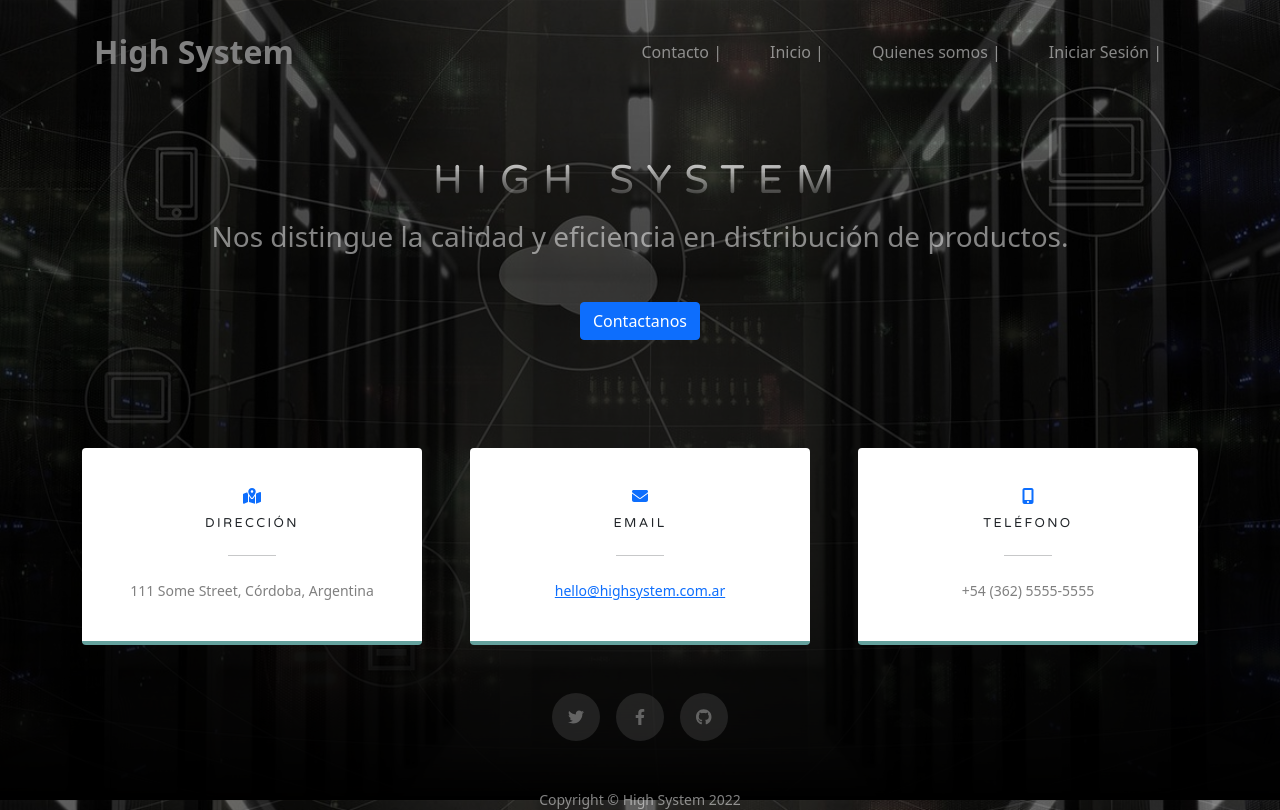
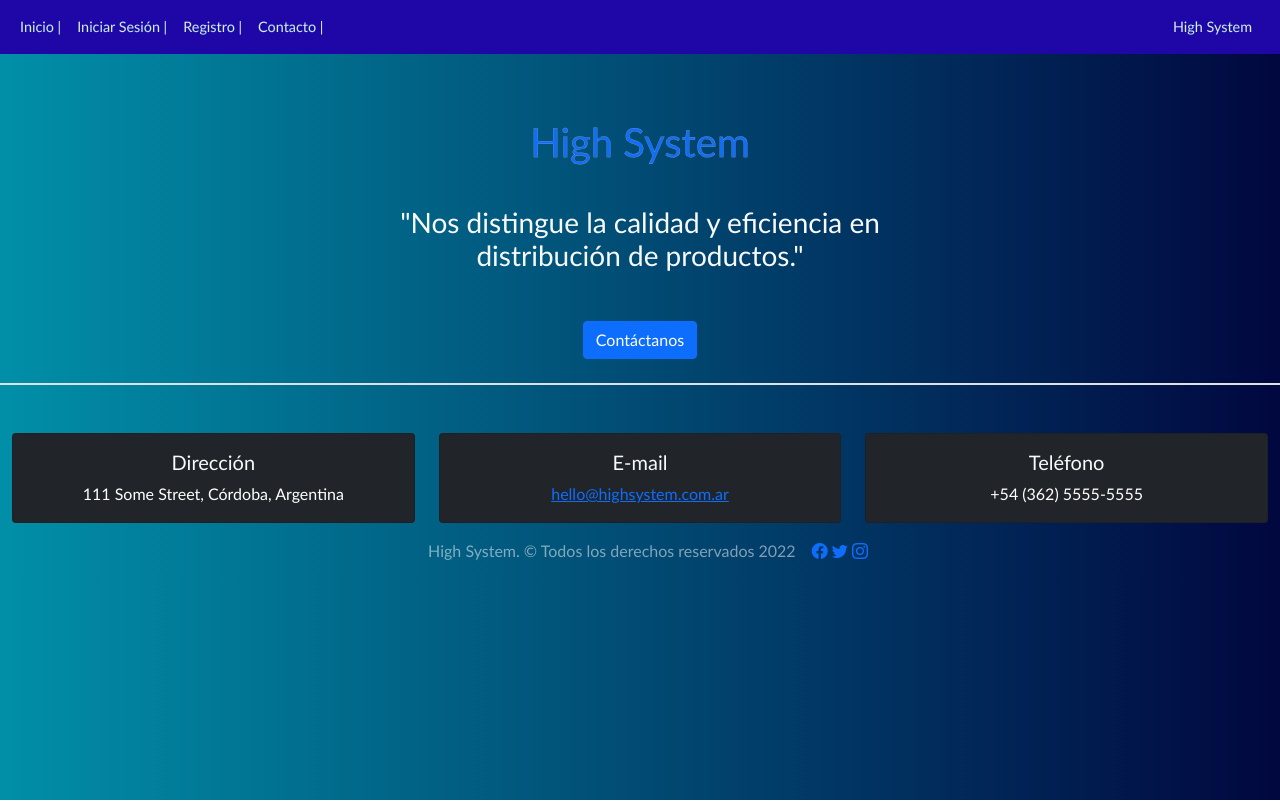
Before and after one commit to acantoscurria/ispc-fullstack, a plain HTML site: page index.html in a window 1280 px wide. Drawn offline with nearby package versions, Linux system fonts and the light colour scheme.

Commit message:
nuevo index funcionando

```diff
--- a/index.html
+++ b/index.html
@@ -2,155 +2,105 @@
 <html lang="es">
 
 <head>
-    <meta charset="UTF-8">
+    <meta charset="utf-8">
     <meta http-equiv="X-UA-Compatible" content="IE=edge">
-    <meta name="viewport" content="width=device-width, initial-scale=1.0">
-    <!-- Font Awesome icons (free version)-->
-    <script src="https://use.fontawesome.com/releases/v6.1.0/js/all.js" crossorigin="anonymous"></script>
-    <!-- Google fonts-->
-    <link href="https://fonts.googleapis.com/css?family=Varela+Round" rel="stylesheet" />
-    <link href="https://fonts.googleapis.com/css?family=Nunito:200,200i,300,300i,400,400i,600,600i,700,700i,800,800i,900,900i" rel="stylesheet" />
-    <!-- Icons of High System-->
-    <link rel="apple-touch-icon" sizes="57x57" href="resources/Icons/Logo High System.ico/apple-icon-57x57.png">
-    <link rel="apple-touch-icon" sizes="72x72" href="resources/Icons/Logo High System.ico/apple-icon-72x72.png">
-    <link rel="apple-touch-icon" sizes="76x76" href="resources/Icons/Logo High System.ico/apple-icon-76x76.png">
-    <link rel="apple-touch-icon" sizes="114x114" href="resources/Icons/Logo High System.ico/apple-icon-114x114.png">
-    <link rel="apple-touch-icon" sizes="120x120" href="resources/Icons/Logo High System.ico/apple-icon-120x120.png">
-    <link rel="apple-touch-icon" sizes="144x144" href="resources/Icons/Logo High System.ico/apple-icon-144x144.png">
-    <link rel="apple-touch-icon" sizes="152x152" href="resources/Icons/Logo High System.ico/apple-icon-152x152.png">
-    <link rel="apple-touch-icon" sizes="180x180" href="resources/Icons/Logo High System.ico/apple-icon-180x180.png">
-    <link rel="icon" type="image/png" sizes="192x192"  href="resources/Icons/Logo High System.ico/android-icon-192x192.png">
-    <link rel="icon" type="image/png" sizes="32x32" href="resources/Icons/Logo High System.ico/favicon-32x32.png">
-    <link rel="icon" type="image/png" sizes="96x96" href="resources/Icons/Logo High System.ico/favicon-96x96.png">
-    <link rel="icon" type="image/png" sizes="16x16" href="resources/Icons/Logo High System.ico/favicon-16x16.png">
-    <link rel="manifest" href="resources/Icons/Logo High System.ico/manifest.json">
-    <meta name="msapplication-TileColor" content="#ffffff">
-    <meta name="msapplication-TileImage" content="/ms-icon-144x144.png">
-    <meta name="theme-color" content="#ffffff">
-    <link rel="apple-touch-icon" sizes="60x60" href="resources/Icons/Logo High System.ico/apple-icon-60x60.png">
-    <title>High System</title>
+    <meta name="viewport" content="width=device-width, initial-scale=1">
     <link href="https://cdn.jsdelivr.net/npm/bootstrap@5.0.2/dist/css/bootstrap.min.css" rel="stylesheet"
         integrity="sha384-EVSTQN3/azprG1Anm3QDgpJLIm9Nao0Yz1ztcQTwFspd3yD65VohhpuuCOmLASjC" crossorigin="anonymous">
-    <link rel="stylesheet" href="./resources/css/index.css">
+    <link rel="stylesheet" href="styles.css">
+    <link rel="stylesheet" href="https://cdn.jsdelivr.net/npm/bootstrap-icons@1.9.1/font/bootstrap-icons.css">
+
+    <title>High System</title>
 </head>
 <body>
-    <!-- Header -->
-    <header class="masthead h-50 justify-content align-items-center row">
+
     <!-- Nabvar-->
-        <nav class="navbar navbar-expand-lg navbar-light fixed-top" id="mainNav">
-            <div class="container">
-                <a class="navbar-brand fs-2" href="#page-top">High System</a>
-                <button class="navbar-toggler navbar-toggler-right" type="button" data-bs-toggle="collapse"
-                    data-bs-target="#navbarResponsive" aria-controls="navbarResponsive" aria-expanded="false"
-                    aria-label="Toggle navigation">
-                    Menu
-                    <i class="fas fa-bars"></i>
+    <nav class="navbar navbar-expand-lg navbar-dark" id="menu">
+        <div class="container-fluid  d-flex flex-row-reverse">
+            <a class="navbar-brand">High System</a>
+            <button class="navbar-toggler" type="button" data-bs-toggle="collapse" data-bs-target="#navbarNav"
+                aria-controls="navbarNav" aria-expanded="false" aria-label="Toggle navigation">
+                <span class="navbar-toggler-icon"></span>
             </button>
-                <div class="collapse navbar-collapse" id="navbarResponsive">
-                    <ul class="navbar-nav ms-auto">
-                        <li class="nav-item"><a class="nav-link" data-bs-toggle="modal"
-                                data-bs-target="#exampleModal">Contacto</a></li>
-                        <li class="nav-item"><a class="nav-link" href="index.html#">Inicio</a></li>
-                        <li class="nav-item"><a class="nav-link" href="quienes-somos.html">Quienes somos</a></li>
-                        <li class="nav-item"><a class="nav-link" href="login.html">Iniciar Sesión</a></li>
+            <div class="collapse navbar-collapse" id="navbarNav">
+                <ul class="navbar-nav ">
+                    <li class="nav-item">
+                        <a class="nav-link active" aria-current="page" href="index.html">Inicio</a>
+                    </li>
+                    <li class="nav-item">
+                        <a class="nav-link active" aria-current="page" href="IniciarSesion.html">Iniciar Sesión</a>
+                    </li>
+                    <li class="nav-item">
+                        <a class="nav-link active" aria-current="page" href="Registro.html">Registro</a>
+                    </li>
+                    <li class="nav-item">
+                        <a class="nav-link active" aria-current="page" href="Contacto.html">Contacto</a>
+                    </li>
                 </ul>
             </div>
         </div>
     </nav>
-        <!-- End Nabvar-->
-        <div class="container px-4 px-lg-5 d-flex align-items-center justify-content-center pt-5 mt-5">
-            <div class="d-flex justify-content-center">
-                <div class="text-center">
-                    <h1 class="mx-auto my-auto mb-3 text-uppercase">High System</h1>
-                    <h3 class="text-white-50 mx-auto mb-5">
-                        Nos distingue la calidad y eficiencia en distribución de productos. </h3>
-                    <a class="btn btn-primary" data-bs-toggle="modal" data-bs-target="#exampleModal"
-                        href="#contact">Contactanos</a>
+
+    <!-- Inicio-->
+    <div class="container-fluid bg-transparent">
+        <div class="row justify-content-center">
+            <div class="col-12 col-sm-8">
+                <section class="w-75 mx-auto text-center pt-5" id="intro">
+                    <h1 class="texto-borde p-3 text-primary">High System</h1>
+                    <h3 class="p-3 text-light">"Nos distingue la calidad y eficiencia en distribución de
+                        productos."</h3>
+                    <a class="btn btn-primary mt-4 mb-4 href="Contacto.html" role="button">Contáctanos</a>
+                </section>
+            </div>
+        </div>
+
+        <!-- Información-->
+        <div class="row justify-content-center pt-5 border-top border-2">
+            <div class="col-12 col-sm-4">
+                <div class="card text-center bg-dark">
+                    <div class="card-body">
+                        <h5 class="card-title text-light">Dirección</h5>
+                        <p class="card-text text-white">111 Some Street, Córdoba, Argentina</p>
                     </div>
                 </div>
             </div>
-    </header>
-    <!-- Contact-->
-    <section class="contact-section bg-black mt-5">
-        <div class="container">
-            <div class="row gx-4 gx-lg-5">
-                <div class="col-md-4 mt-5 mt-lg-0">
-                    <div class="card py-4 h-100">
-                        <div class="card-body text-center">
-                            <i class="fas fa-map-marked-alt text-primary mb-2"></i>
-                            <h4 class="text-uppercase m-0">Dirección</h4>
-                            <hr class="my-4 mx-auto" />
-                            <div class="small text-black-50">111 Some Street, Córdoba, Argentina</div>
+            <div class="col-12 col-sm-4">
+                <div class="card text-center bg-dark">
+                    <div class="card-body">
+                        <h5 class="card-title text-light">E-mail</h5>
+                        <p class="card-text text-white"><a href="#!">hello@highsystem.com.ar</a></p>
                     </div>
                 </div>
             </div>
-                <div class="col-md-4 mt-5 mt-lg-0">
-                    <div class="card py-4 h-100">
-                        <div class="card-body text-center">
-                            <i class="fas fa-envelope text-primary mb-2"></i>
-                            <h4 class="text-uppercase m-0">Email</h4>
-                            <hr class="my-4 mx-auto" />
-                            <div class="small text-black-50"><a href="#!">hello@highsystem.com.ar</a></div>
-                        </div>
-                    </div>
-                </div>
-                <div class="col-md-4 mt-5 mt-lg-0">
-                    <div class="card py-4 h-100">
-                        <div class="card-body text-center">
-                            <i class="fas fa-mobile-alt text-primary mb-2"></i>
-                            <h4 class="text-uppercase m-0">Teléfono</h4>
-                            <hr class="my-4 mx-auto" />
-                            <div class="small text-black-50">+54 (362) 5555-5555</div>
-                        </div>
-                    </div>
-                </div>
-            </div>
-            <div class="social d-flex justify-content-center mt-5">
-                <a class="mx-2" href="#!"><i class="fab fa-twitter"></i></a>
-                <a class="mx-2" href="#!"><i class="fab fa-facebook-f"></i></a>
-                <a class="mx-2" href="#!"><i class="fab fa-github"></i></a>
-            </div>
-        </div>
-    </section>
-    <!-- Footer-->
-    <footer class="footer bg-black small text-center text-white-50 row mt-5">
-        <div class="container">Copyright &copy; High System 2022</div>
-    </footer>
-
-
-    <!-- Modal -->
-    <div class="modal fade" id="exampleModal" tabindex="-1" aria-labelledby="exampleModalLabel" aria-hidden="true">
-        <div class="modal-dialog">
-            <div class="modal-content">
-                <div class="modal-header">
-                    <h5 class="modal-title" id="exampleModalLabel">Formulario de contacto</h5>
-                    <button type="button" class="btn-close" data-bs-dismiss="modal" aria-label="Close"></button>
-                </div>
-                <div class="modal-body">
-                    <form class="row g-3 needs-validation" novalidate>
-                        <div class="mb-3">
-                            <label for="exampleFormControlInput1" class="form-label">Dirección de email</label>
-                            <input type="email" class="form-control" id="exampleFormControlInput1" placeholder="name@example.com">
-                          </div>
-                          <div class="mb-3">
-                            <label for="exampleFormControlTextarea1" class="form-label">Texto a enviar</label>
-                            <textarea class="form-control" id="exampleFormControlTextarea1" rows="3"></textarea>
-                          </div>
-                        <div class="col-12">
-                            <button class="btn btn-primary" type="submit">Enviar</button>
-                        </div>
-                    </form>
+            <div class="col-12 col-sm-4">
+                <div class="card text-center bg-dark">
+                    <div class="card-body">
+                        <h5 class="card-title text-light">Teléfono</h5>
+                        <p class="card-text text-white">+54 (362) 5555-5555</p>
                     </div>
                 </div>
             </div>
         </div>
 
-    <script src="https://cdn.jsdelivr.net/npm/@popperjs/core@2.9.2/dist/umd/popper.min.js"
-        integrity="sha384-IQsoLXl5PILFhosVNubq5LC7Qb9DXgDA9i+tQ8Zj3iwWAwPtgFTxbJ8NT4GN1R8p"
+    </div>
+
+    <!-- Pie de Página-->
+    <footer class="w-100 d-flex align-items-center justify-content-center">
+        <p class="text-white-50 px-3 pt-3">High System. &copy; Todos los derechos reservados 2022</p>
+        <div class="iconos">
+            <a href="#"><i class="bi bi-facebook"></i></a>
+            <a href="#"><i class="bi bi-twitter"></i></a>
+            <a href="#"><i class="bi bi-instagram"></i></a>
+
+        </div>
+    </footer>
+
+    <script src="https://cdn.jsdelivr.net/npm/bootstrap@5.0.2/dist/js/bootstrap.bundle.min.js"
+        integrity="sha384-MrcW6ZMFYlzcLA8Nl+NtUVF0sA7MsXsP1UyJoMp4YLEuNSfAP+JcXn/tWtIaxVXM"
         crossorigin="anonymous"></script>
-    <script src="https://cdn.jsdelivr.net/npm/bootstrap@5.0.2/dist/js/bootstrap.min.js"
-        integrity="sha384-cVKIPhGWiC2Al4u+LWgxfKTRIcfu0JTxR+EQDz/bgldoEyl4H0zUF0QKbrJ0EcQF"
-        crossorigin="anonymous"></script>
+    <script src="app.js"></script>
 </body>
 
+
+
 </html>
```
Lines whose indentation alone changed are shown as unchanged.
